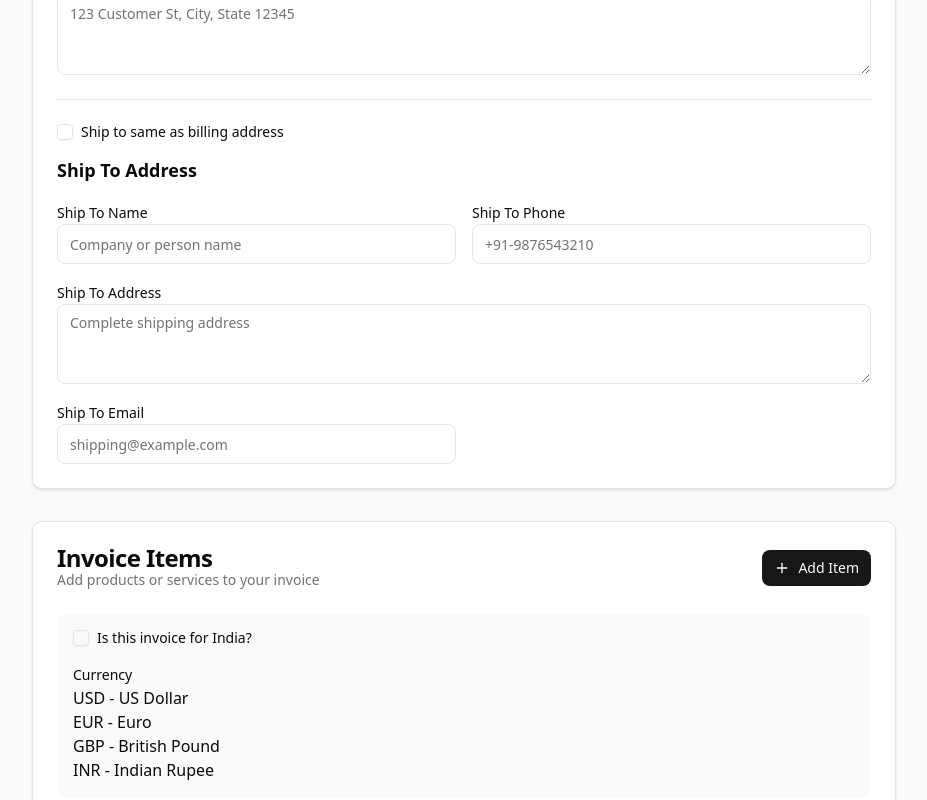
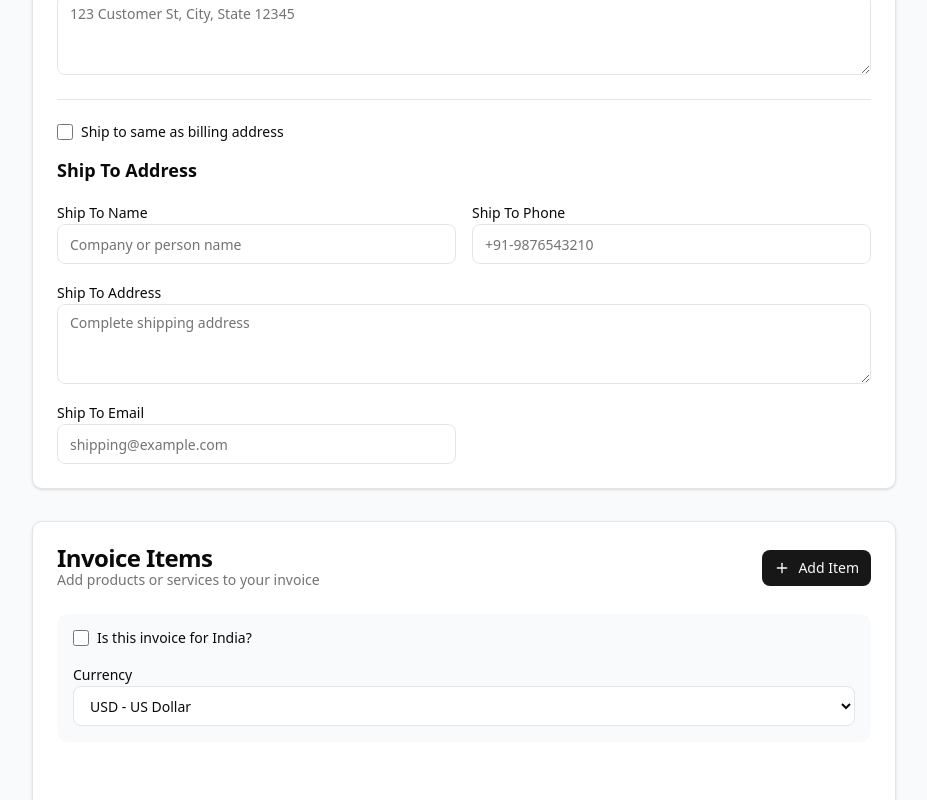
Before and after one commit to JainCK/openinvo, a Next.js app: page /create in a window 1280 px wide. Shown: the part 1120-1920 px from the top of the page, without its empty margins (176-1103 px from the left). Built offline with nearby package versions, Linux system fonts and the light colour scheme.

Commit message:
ui componets new custom

```diff
--- /dev/null
+++ b/components/ui/checkbox.tsx
@@ -0,0 +1,21 @@
+import * as React from "react";
+
+interface CheckboxProps extends React.InputHTMLAttributes<HTMLInputElement> {}
+
+const Checkbox = React.forwardRef<HTMLInputElement, CheckboxProps>(
+  ({ className, ...props }, ref) => {
+    return (
+      <input
+        type="checkbox"
+        className={`h-4 w-4 rounded border border-gray-300 text-blue-600 focus:ring-2 focus:ring-blue-500 ${
+          className || ""
+        }`}
+        ref={ref}
+        {...props}
+      />
+    );
+  }
+);
+Checkbox.displayName = "Checkbox";
+
+export { Checkbox };
--- /dev/null
+++ b/components/ui/select.tsx
@@ -0,0 +1,24 @@
+import * as React from "react";
+
+interface SelectProps extends React.SelectHTMLAttributes<HTMLSelectElement> {
+  children: React.ReactNode;
+}
+
+const Select = React.forwardRef<HTMLSelectElement, SelectProps>(
+  ({ className, children, ...props }, ref) => {
+    return (
+      <select
+        className={`flex h-10 w-full rounded-md border border-input bg-background px-3 py-2 text-sm ring-offset-background file:border-0 file:bg-transparent file:text-sm file:font-medium placeholder:text-muted-foreground focus-visible:outline-none focus-visible:ring-2 focus-visible:ring-ring focus-visible:ring-offset-2 disabled:cursor-not-allowed disabled:opacity-50 ${
+          className || ""
+        }`}
+        ref={ref}
+        {...props}
+      >
+        {children}
+      </select>
+    );
+  }
+);
+Select.displayName = "Select";
+
+export { Select };
```
